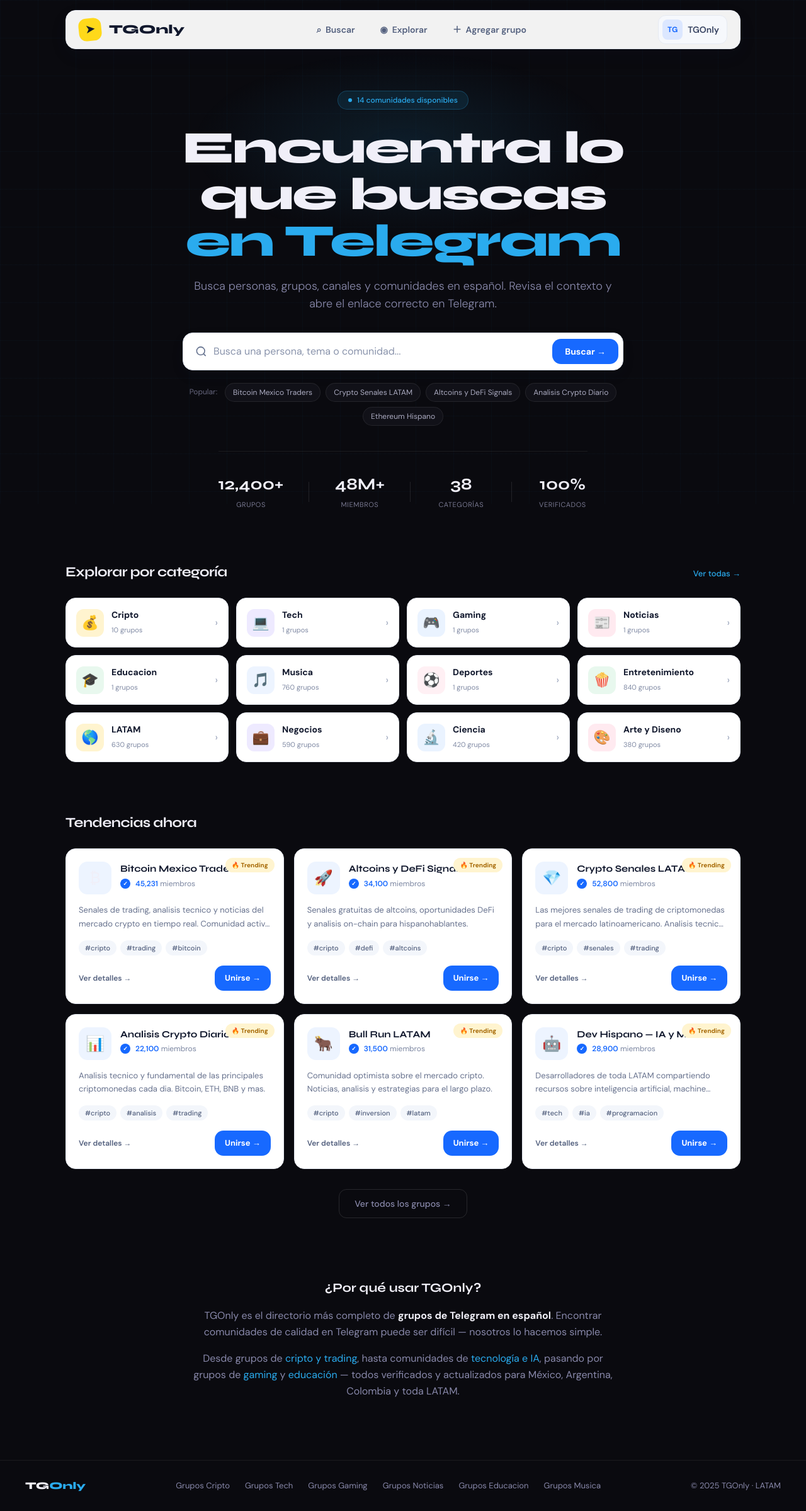
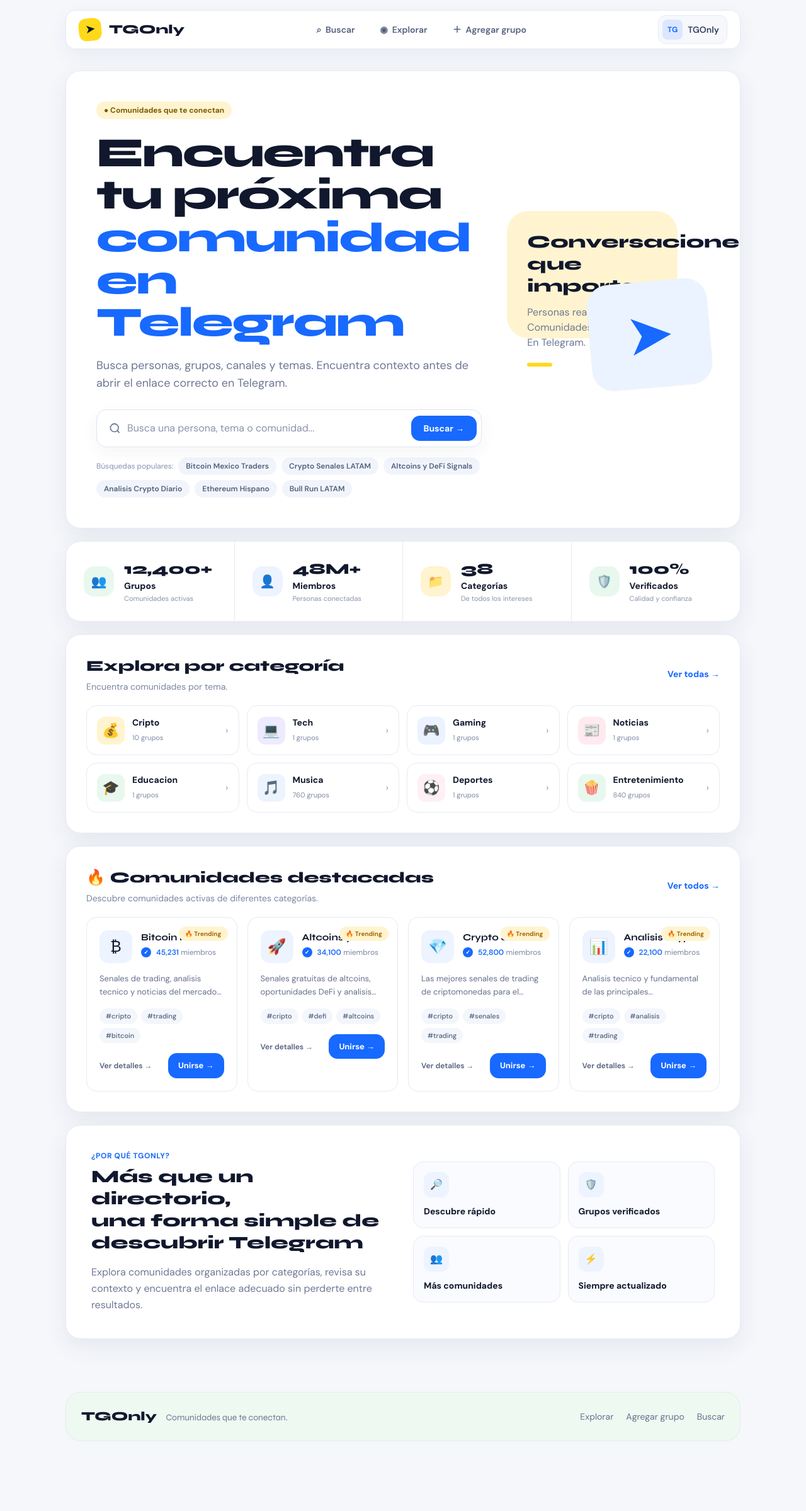
Before and after one commit to gaelnav1/tgonly, a Next.js app: page / in a window 1280 px wide. Shown: the whole page at 63% size. After the commit the page ends 2320 px from the top, so only its background shows below. Built offline with nearby package versions, Linux system fonts and the light colour scheme; no server answers; the database is empty.

Commit message:
Design: rebuild homepage in stable light system

```diff
--- a/app/page.tsx
+++ b/app/page.tsx
@@ -75,122 +75,98 @@
 
 export default async function Home() {
   const [categories, groups] = await Promise.all([getAllCategories(), getAllGroups()])
-  const trendingGroups = groups.filter(g => g.trending).slice(0, 6)
+  const trendingGroups = groups.filter(g => g.trending).slice(0, 4)
   const featuredGroups = [...groups].sort((a,b)=>(b.score??0)-(a.score??0)).slice(0, 6)
-  const totalMembers = groups.reduce((sum, g) => {
-    const parsed = Number(String(g.members).replace(/[^0-9]/g, ''))
-    return sum + (Number.isFinite(parsed) ? parsed : 0)
-  }, 0)
-  const quickLinks = featuredGroups.slice(0, 5)
+  const quickLinks = featuredGroups.slice(0, 6)
 
   return (
     <>
       <HomeSchema categories={categories} />
-
-      <div className="min-h-screen bg-[#0a0a0f] text-[#f0eff8]" style={{ fontFamily: "'DM Sans', sans-serif" }}>
-
-        {/* Grid bg */}
-        <div className="fixed inset-0 pointer-events-none"
-             style={{ backgroundImage: 'linear-gradient(rgba(42,171,238,0.03) 1px,transparent 1px),linear-gradient(90deg,rgba(42,171,238,0.03) 1px,transparent 1px)', backgroundSize: '60px 60px' }} />
-
+      <div className="min-h-screen bg-[#f5f7fb] text-[#11182d]">
         <Navbar />
 
-        <section className="relative z-10 flex flex-col items-center text-center px-4 sm:px-6 pt-32 sm:pt-36 pb-16 sm:pb-20">
-          <div className="absolute top-20 left-1/2 -translate-x-1/2 w-[min(680px,90vw)] h-[300px] pointer-events-none"
-               style={{ background: 'radial-gradient(ellipse, rgba(42,171,238,0.12) 0%, transparent 70%)' }} />
-
-          <div className="relative inline-flex items-center gap-2 bg-[#2AABEE]/10 border border-[#2AABEE]/25 rounded-full px-4 py-1.5 text-xs font-medium text-[#2AABEE] mb-6">
-            <span className="w-1.5 h-1.5 rounded-full bg-[#2AABEE]" />
-            {groups.length} comunidades disponibles
+        <main className="max-w-6xl mx-auto px-4 sm:px-6 lg:px-10 pt-28 pb-16">
+          <section className="tg-surface overflow-hidden p-6 sm:p-10 lg:p-12 mb-5">
+            <div className="grid lg:grid-cols-[1.3fr_.7fr] gap-8 items-center">
+              <div>
+                <div className="inline-flex items-center gap-2 bg-[#fff4cf] text-[#765d00] rounded-full px-3 py-1.5 text-xs font-bold mb-5">
+                  ● Comunidades que te conectan
                 </div>
-
-          <h1 className="relative font-syne font-extrabold text-[clamp(38px,7vw,72px)] leading-[1.03] tracking-[-2px] mb-5 max-w-4xl">
-            Encuentra lo que buscas<br />
-            <span className="text-[#2AABEE]">en Telegram</span>
+                <h1 className="font-syne font-extrabold text-[clamp(38px,6vw,66px)] leading-[1.02] tracking-[-2px] mb-5">
+                  Encuentra tu próxima<br/><span className="text-[#1769ff]">comunidad en Telegram</span>
                 </h1>
-
-          <p className="relative text-base sm:text-lg text-[#8888aa] max-w-2xl mb-8 font-light">
-            Busca personas, grupos, canales y comunidades en español. Revisa el contexto y abre el enlace correcto en Telegram.
+                <p className="text-[#6f7894] text-base sm:text-lg max-w-2xl mb-7">
+                  Busca personas, grupos, canales y temas. Encuentra contexto antes de abrir el enlace correcto en Telegram.
                 </p>
-
-          <div className="relative w-full flex justify-center mb-5">
                 <SearchBar />
-          </div>
-
                 {quickLinks.length > 0 && (
-            <div className="relative flex flex-wrap justify-center gap-2 max-w-3xl">
-              <span className="text-xs text-[#66667d] py-1.5 mr-1">Popular:</span>
+                  <div className="flex flex-wrap gap-2 mt-4 items-center">
+                    <span className="text-xs text-[#8a94ac]">Búsquedas populares:</span>
                     {quickLinks.map(g => (
                       <Link key={g.name} href={`/grupos/${g.category}/${g.name.toLowerCase().normalize('NFD').replace(/[\u0300-\u036f]/g,'').replace(/[^a-z0-9]+/g,'-').replace(/(^-|-$)/g,'')}`}
-                  className="text-xs text-[#aaaac0] bg-[#111118] border border-white/[0.08] rounded-full px-3 py-1.5 hover:text-[#f0eff8] hover:border-[#2AABEE]/30 transition-colors">
+                        className="text-xs font-semibold text-[#53607e] bg-[#f1f5fb] rounded-full px-3 py-1.5 hover:text-[#1769ff]">
                         {g.name}
                       </Link>
                     ))}
                   </div>
                 )}
+              </div>
 
-          <div className="relative flex flex-wrap items-center justify-center gap-x-7 gap-y-4 sm:gap-x-10 mt-10 pt-8 border-t border-white/[0.07]">
-            {[['12,400+','Grupos'],['48M+','Miembros'],['38','Categorías'],['100%','Verificados']].map(([n,l], i) => (
-              <div key={l} className="flex items-center gap-7 sm:gap-10">
-                {i > 0 && <div className="hidden sm:block w-px h-8 bg-white/[0.10]" />}
-                <div className="text-center min-w-[80px]">
-                  <span className="block font-syne font-bold text-[22px] sm:text-[26px]">{n}</span>
-                  <span className="text-[10px] sm:text-[11px] text-[#77778f] uppercase tracking-wider">{l}</span>
+              <div className="relative min-h-[280px] hidden lg:block">
+                <div className="absolute top-0 left-2 w-[82%] h-[72%] rounded-[34px] bg-[#fff4cf] p-8">
+                  <p className="font-syne font-extrabold text-[28px] leading-tight">Conversaciones<br/>que importan</p>
+                  <p className="text-[#6f7894] mt-3">Personas reales.<br/>Comunidades reales.<br/>En Telegram.</p>
+                  <div className="w-10 h-1.5 rounded-full bg-[#ffd91a] mt-5" />
                 </div>
+                <div className="absolute bottom-0 right-0 w-[58%] h-[60%] rounded-[34px] bg-[#eaf3ff] rotate-[-5deg] flex items-center justify-center text-[92px] text-[#1769ff] shadow-sm">➤</div>
               </div>
-            ))}
             </div>
           </section>
 
-        {/* CATEGORIES */}
-        <section id="categories" className="relative z-10 max-w-6xl mx-auto px-4 sm:px-6 lg:px-10 pb-16 sm:pb-20">
-          <div className="flex items-baseline justify-between mb-6">
-            <h2 className="font-syne font-bold text-[22px] tracking-tight">Explorar por categoría</h2>
-            <Link href="/grupos" className="text-[#2AABEE] text-[13px] font-medium hover:opacity-70 transition-opacity">Ver todas →</Link>
+          <section className="tg-surface grid grid-cols-2 lg:grid-cols-4 gap-0 mb-5 overflow-hidden">
+            {[['12,400+','Grupos','Comunidades activas','#e9f8ee'],['48M+','Miembros','Personas conectadas','#edf4ff'],['38','Categorías','De todos los intereses','#fff4cf'],['100%','Verificados','Calidad y confianza','#e9f8ee']].map(([n,l,s,bg],i)=>(
+              <div key={l} className={`p-6 sm:p-7 flex items-center gap-4 ${i<3?'lg:border-r border-[#e6eaf2]':''}`}>
+                <div className="w-12 h-12 rounded-2xl flex items-center justify-center text-xl" style={{background:bg}}>{i===0?'👥':i===1?'👤':i===2?'📁':'🛡️'}</div>
+                <div><div className="font-syne font-extrabold text-xl sm:text-2xl">{n}</div><div className="font-bold text-sm">{l}</div><div className="text-[11px] text-[#8a94ac] mt-0.5">{s}</div></div>
               </div>
-          <CategoryGrid categories={categories} />
+            ))}
           </section>
 
-        {/* TRENDING - Server rendered */}
-        <section id="trending" className="relative z-10 max-w-6xl mx-auto px-4 sm:px-6 lg:px-10 pb-20 sm:pb-24">
-          <h2 className="font-syne font-bold text-[22px] tracking-tight mb-6">Tendencias ahora</h2>
-          <div className="grid grid-cols-1 md:grid-cols-2 lg:grid-cols-3 gap-4">
-            {trendingGroups.map((g) => <GroupCard key={g.name} group={g} />)}
+          <section id="categories" className="tg-surface p-6 sm:p-8 mb-5">
+            <div className="flex items-center justify-between mb-5">
+              <div><h2 className="font-syne font-extrabold text-[24px]">Explora por categoría</h2><p className="text-sm text-[#7b86a1] mt-1">Encuentra comunidades por tema.</p></div>
+              <Link href="/grupos" className="text-[#1769ff] text-sm font-bold">Ver todas →</Link>
             </div>
-          <div className="text-center mt-8">
-            <Link href="/grupos" className="inline-flex items-center gap-2 border border-white/[0.12] text-[#8888aa] hover:text-[#f0eff8] hover:border-white/25 transition-all px-6 py-3 rounded-xl text-sm font-medium">
-              Ver todos los grupos →
-            </Link>
+            <CategoryGrid categories={categories.slice(0,8)} />
+          </section>
+
+          <section id="trending" className="tg-surface p-6 sm:p-8 mb-5">
+            <div className="flex items-center justify-between mb-5">
+              <div><h2 className="font-syne font-extrabold text-[24px]">🔥 Comunidades destacadas</h2><p className="text-sm text-[#7b86a1] mt-1">Descubre comunidades activas de diferentes categorías.</p></div>
+              <Link href="/grupos" className="text-[#1769ff] text-sm font-bold">Ver todos →</Link>
+            </div>
+            <div className="grid grid-cols-1 md:grid-cols-2 lg:grid-cols-4 gap-4">
+              {(trendingGroups.length ? trendingGroups : featuredGroups.slice(0,4)).map(g => <GroupCard key={g.name} group={g} />)}
             </div>
           </section>
 
-        {/* SEO TEXT BLOCK - Importante para long-tail */}
-        <section className="relative z-10 max-w-3xl mx-auto px-4 sm:px-6 lg:px-10 pb-24 text-center">
-          <h2 className="font-syne font-bold text-[20px] mb-4 text-[#f0eff8]">¿Por qué usar TGOnly?</h2>
-          <p className="text-[#8888aa] leading-relaxed mb-4">
-            TGOnly es el directorio más completo de <strong className="text-[#f0eff8]">grupos de Telegram en español</strong>.
-            Encontrar comunidades de calidad en Telegram puede ser difícil — nosotros lo hacemos simple.
-          </p>
-          <p className="text-[#8888aa] leading-relaxed">
-            Desde grupos de <Link href="/grupos/cripto" className="text-[#2AABEE] hover:underline">cripto y trading</Link>,
-            hasta comunidades de <Link href="/grupos/tech" className="text-[#2AABEE] hover:underline">tecnología e IA</Link>,
-            pasando por grupos de <Link href="/grupos/gaming" className="text-[#2AABEE] hover:underline">gaming</Link> y
-            <Link href="/grupos/educacion" className="text-[#2AABEE] hover:underline"> educación</Link> —
-            todos verificados y actualizados para México, Argentina, Colombia y toda LATAM.
-          </p>
+          <section className="tg-surface p-7 sm:p-10 mb-5 grid md:grid-cols-2 gap-8 items-center">
+            <div>
+              <p className="text-xs font-bold text-[#1769ff] uppercase tracking-wider mb-2">¿Por qué TGOnly?</p>
+              <h2 className="font-syne font-extrabold text-[28px] leading-tight mb-4">Más que un directorio,<br/>una forma simple de descubrir Telegram</h2>
+              <p className="text-[#6f7894] leading-relaxed">Explora comunidades organizadas por categorías, revisa su contexto y encuentra el enlace adecuado sin perderte entre resultados.</p>
+            </div>
+            <div className="grid grid-cols-2 gap-3">
+              {[['🔎','Descubre rápido'],['🛡️','Grupos verificados'],['👥','Más comunidades'],['⚡','Siempre actualizado']].map(([i,t],idx)=><div key={t} className="rounded-2xl border border-[#e6eaf2] p-4 bg-[#f9fbff]"><div className="w-10 h-10 rounded-xl bg-[#edf4ff] flex items-center justify-center mb-3">{i}</div><p className="font-bold text-sm">{t}</p></div>)}
+            </div>
           </section>
+        </main>
 
-        {/* FOOTER */}
-        <footer className="relative z-10 border-t border-white/[0.07] px-10 py-7 flex items-center justify-between text-[13px] text-[#8888aa]">
-          <span className="font-syne font-extrabold text-base text-[#f0eff8]">TG<span className="text-[#2AABEE]">Only</span></span>
-          <nav className="flex gap-6">
-            {categories.slice(0, 6).map(cat => (
-              <Link key={cat.slug} href={`/grupos/${cat.slug}`} className="hover:text-[#f0eff8] transition-colors">
-                Grupos {cat.name}
-              </Link>
-            ))}
-          </nav>
-          <span>© 2025 TGOnly · LATAM</span>
+        <footer className="max-w-6xl mx-auto px-4 sm:px-6 lg:px-10 pb-8">
+          <div className="rounded-3xl bg-[#edf9f1] border border-[#e2eee6] p-6 flex flex-col md:flex-row gap-5 md:items-center md:justify-between">
+            <div className="font-syne font-extrabold text-xl">TGOnly <span className="text-sm font-normal text-[#6f7894] ml-2">Comunidades que te conectan.</span></div>
+            <div className="flex flex-wrap gap-5 text-sm text-[#66718d]"><Link href="/grupos">Explorar</Link><Link href="/agregar">Agregar grupo</Link><Link href="/buscar">Buscar</Link></div>
+          </div>
         </footer>
       </div>
     </>
```
Lines whose indentation alone changed are shown as unchanged.
